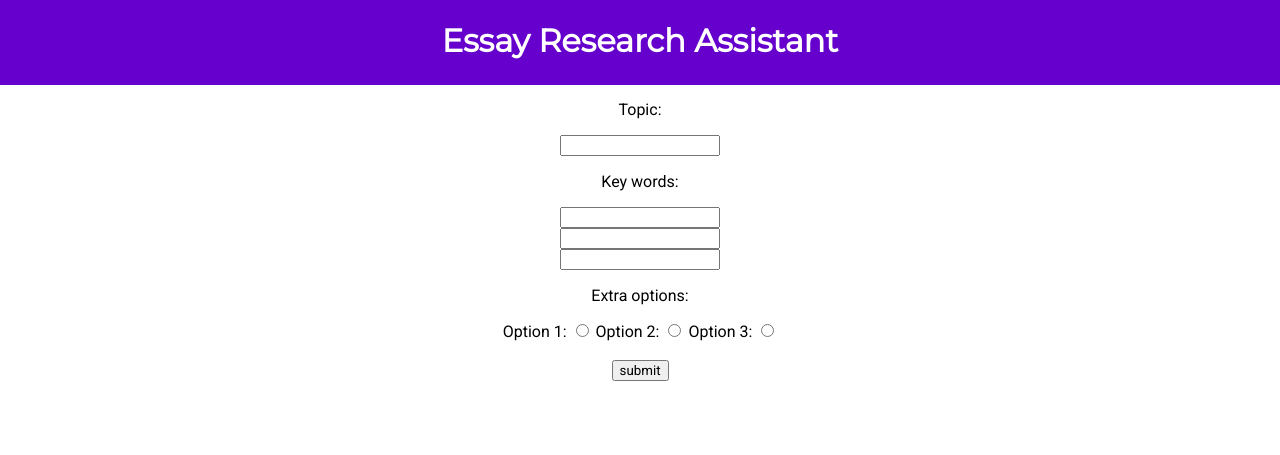
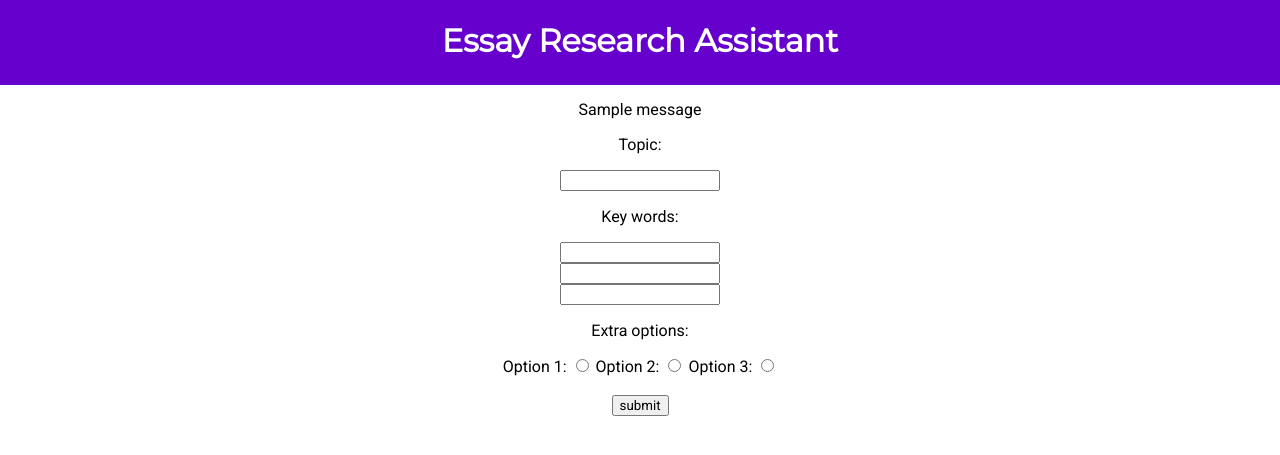
Before and after one commit to MousaZourob/EssayResearcher, a Flask app: page / in a window 1280 px wide. Shown: the top 455 px of the page. Run offline with Flask 2, Linux system fonts and the light colour scheme; one stand-in notice (Sample message) is shown.

Commit message:
fixed flash messages

```diff
--- a/static/styles/style.css
+++ b/static/styles/style.css
@@ -1,14 +1,3 @@
-/*
-    Color Scheme:
-    primary: rgb(102, 0, 204)
-    secondary: white
-    text: black
-
-    Font:
-    font-family: 'Montserrat', sans-serif;
-    font-family: 'Roboto', sans-serif;
-*/
-
 #top {
     position: fixed;
     top: 0;
@@ -19,3 +8,7 @@
     font-family: 'Montserrat', sans-serif;
     width: 100%;
 }
+p, a, input, button, form {
+    font-family: 'Roboto', sans-serif;
+    color: black;
+}
--- a/templates/home.html
+++ b/templates/home.html
@@ -6,6 +6,13 @@
 {% endblock %}
 
 {% block content %}
+    {% with messages = get_flashed_messages() %}
+        {% if messages %}
+            {% for msg in messages %}
+                <p>{{msg}}</p>
+            {% endfor %}
+        {% endif %}
+    {% endwith %}
     <form action="#" method="post">
         <p>Topic:</p>
         <input type="text" name="research"/>
```
